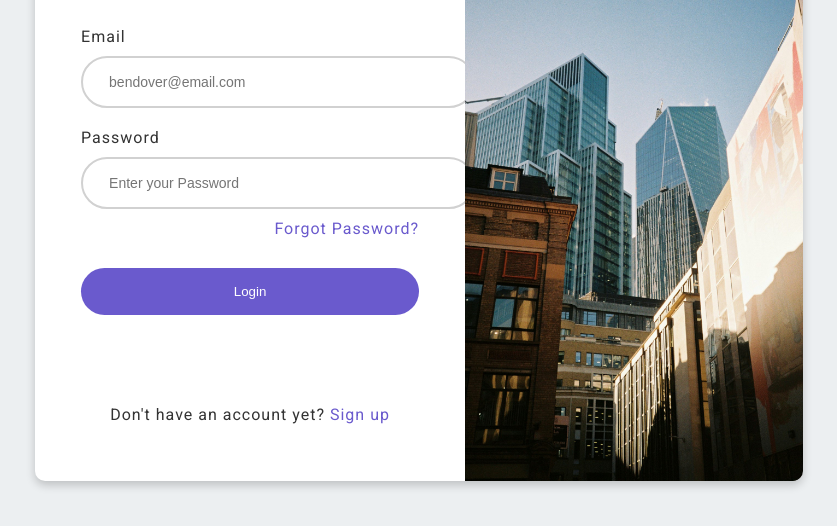
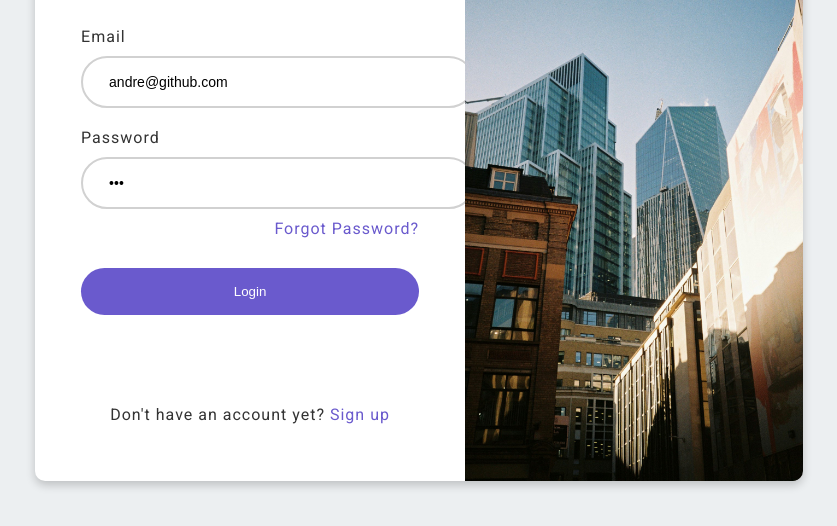
Before and after one commit to userclassgit/job-job-go, a website with bundled scripts: page index.html in a window 1280 px wide. Shown: the part 222-748 px from the top of the page, without its empty margins (221-1058 px from the left). Built offline with nearby package versions, Linux system fonts and the light colour scheme.

Commit message:
add login page html and css

```diff
--- a/index.html
+++ b/index.html
@@ -28,9 +28,9 @@
           <form class="login-form" method="post">
             <h2>Welcome to <span>JobJobGo</span></h2>
             <label>Email</label>
-            <input type="email" name="email" minlength="3" placeholder="bendover@email.com" required>
+            <input type="email" name="email" value="andre@github.com" minlength="3" placeholder="bendover@email.com" required>
             <label>Password</label>
-            <input type="password" name="password" min="3" placeholder="Enter your Password" required>
+            <input type="password" name="password" value="123" min="3" placeholder="Enter your Password" required>
             <p><a href="#">Forgot Password?</a></p>
             <button type="submit">Login</button>
             <p class="center">Don't have an account yet? <a href="#"> Sign up </a></p>
```
